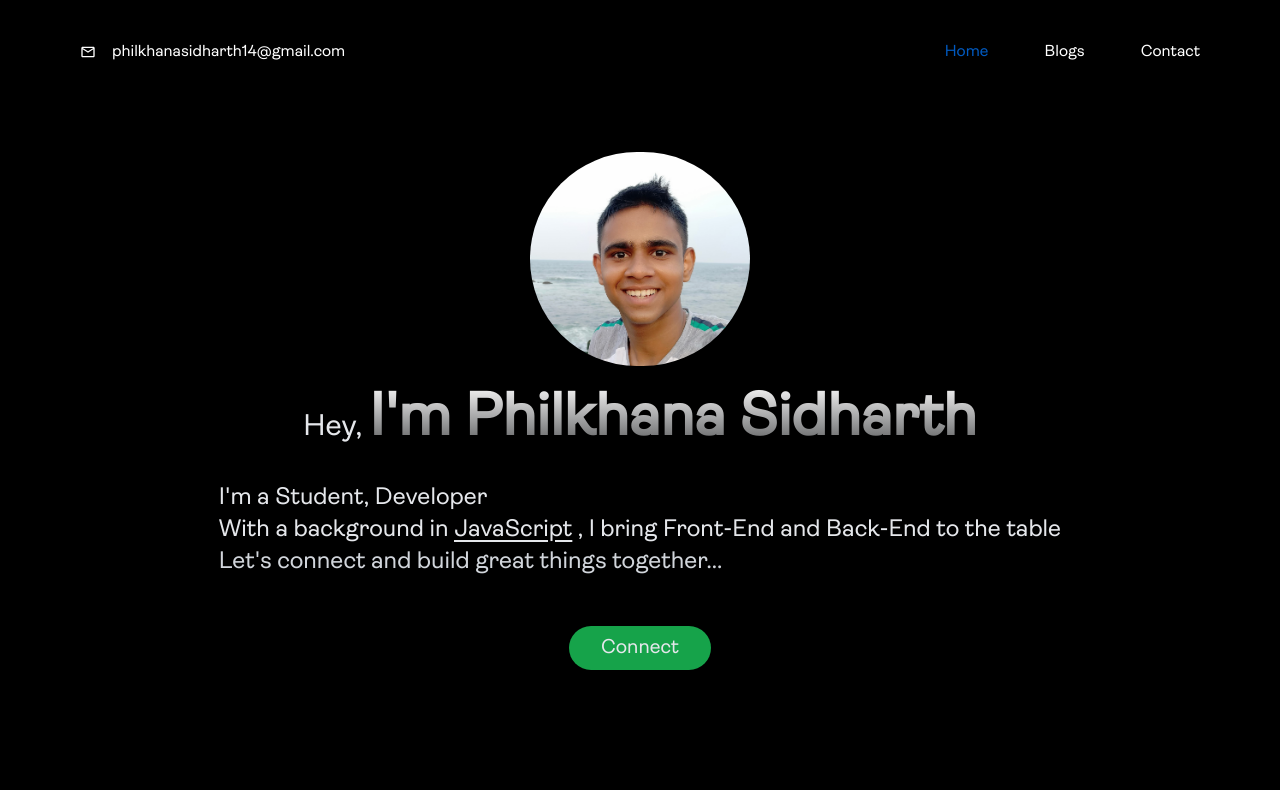
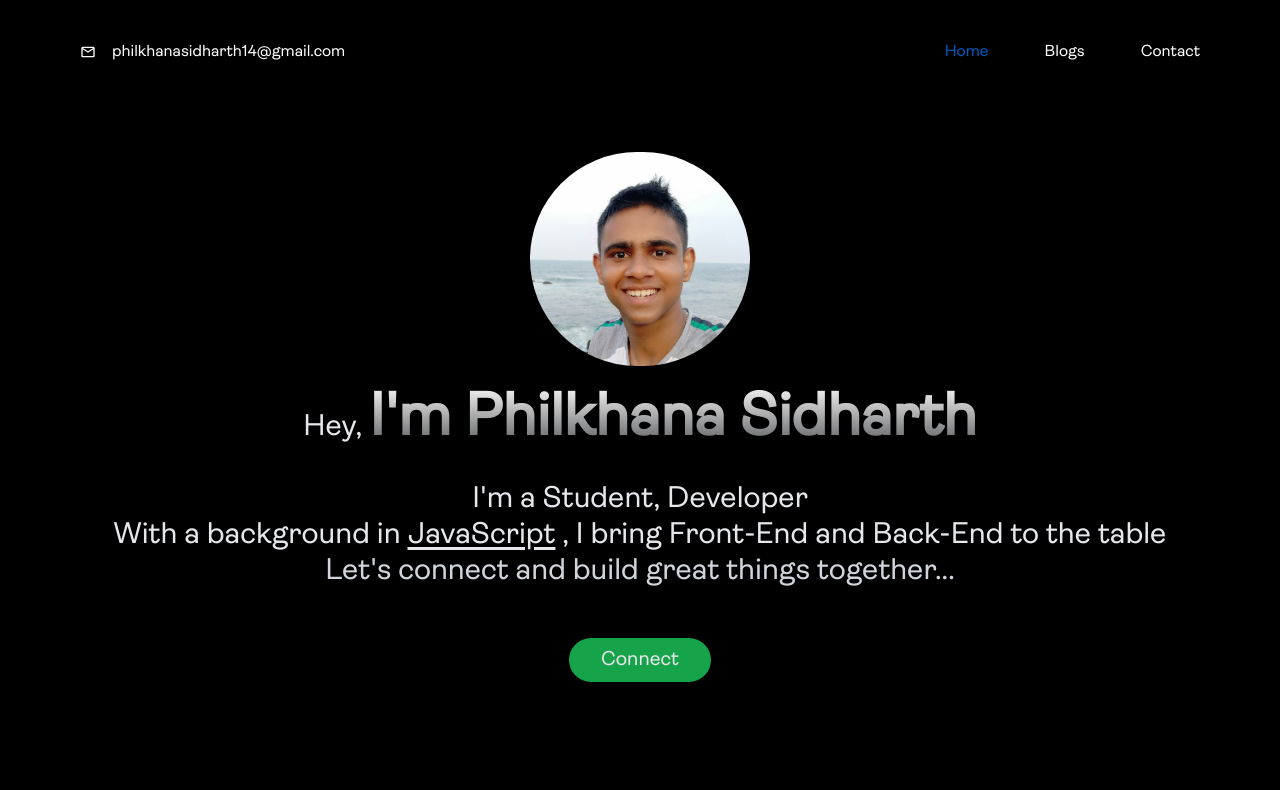
Before and after one commit to psidh/Domain, a Next.js app: page / in a window 1280 px wide. Shown: the top 790 px of the page. Built offline with nearby package versions, Linux system fonts and the light colour scheme.

Commit message:
top-intro updated

```diff
--- a/src/components/TopIntro.jsx
+++ b/src/components/TopIntro.jsx
@@ -29,11 +29,11 @@ export default function TopIntro() {
                   I&apos;m Philkhana Sidharth
                 </span>
               </h2>
-              <div className="text-gray-200 py-2 px-4 lg:px-18 md:text-center text-center my-4">
-                <p className="md:text-2xl text-md ">
+              <div className="text-gray-200 py-2 px-4 flex flex-col items-center justify-center  my-4">
+                <p className="md:text-3xl text-md ">
                   I&apos;m a Student, Developer
                 </p>
-                <p className="md:text-2xl text-md text-gray-200">
+                <p className="md:text-3xl text-md text-gray-200">
                   With a background in{' '}
                   <a href="https://github.com/psidh">
                     <span className="underline underline-offset-4">
@@ -42,7 +42,7 @@ export default function TopIntro() {
                   </a>{' '}
                   , I bring Front-End and Back-End to the table{' '}
                 </p>
-                <p className="md:text-2xl text-md text-gray-300">
+                <p className="md:text-3xl text-md text-gray-300">
                   Let&apos;s connect and build great things together...
                 </p>
               </div>
```
